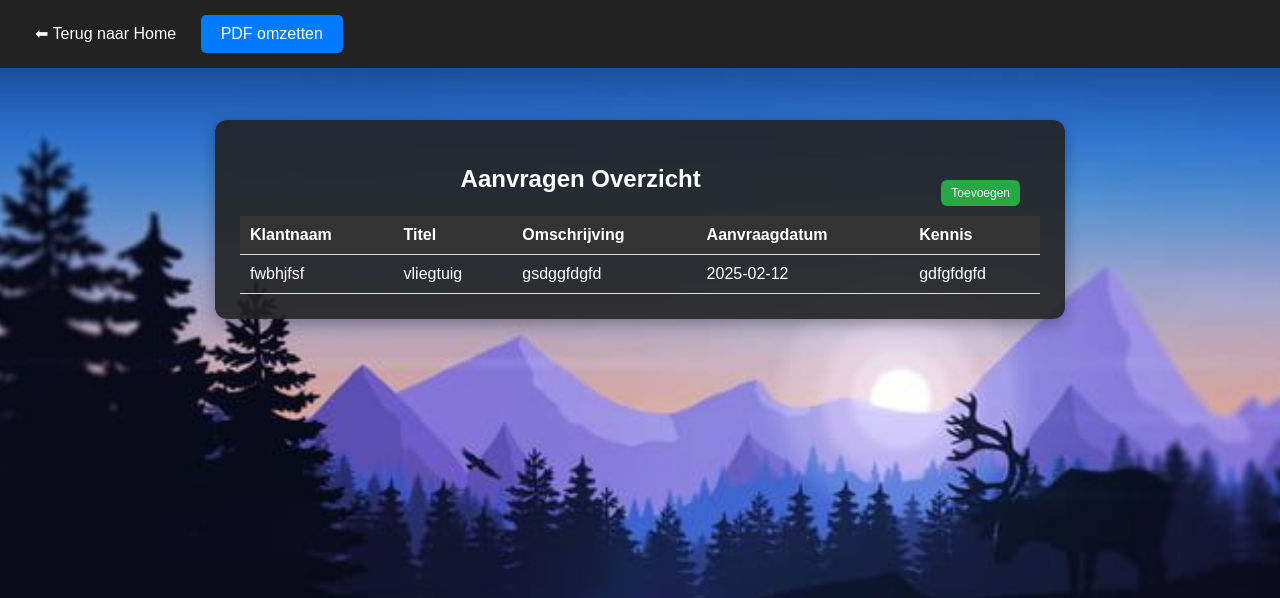
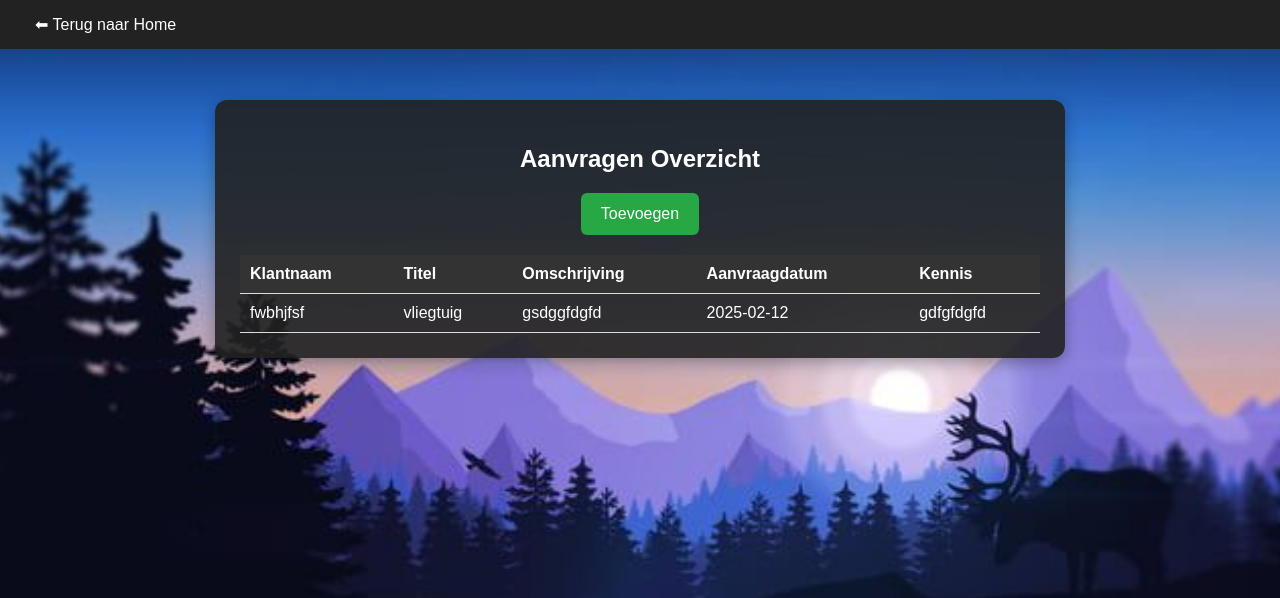
Before and after one commit to luukEU/urenregistratiesysteem, a PHP site: page /aanvrageninfo.php in a window 1280 px wide. Shown: the top 598 px of the page. Run offline with PHP 8.4, Linux system fonts and the light colour scheme; data comes from the database, SQL or seed files in the repository.

Commit message:
knop in het midden

```diff
--- a/aanvrageninfo.php
+++ b/aanvrageninfo.php
@@ -7,7 +7,6 @@ $conn = new mysqli($servername, $username, $password, $dbname);
 if ($conn->connect_error) {
     die("Verbinding mislukt: " . $conn->connect_error);
 }
-
 
 // Haal aanvragen op
 $sql = "SELECT * FROM aanvragen";
@@ -28,7 +27,6 @@ $result = $conn->query($sql);
       display: flex;
       flex-direction: column;
       align-items: center;
-      justify-content: flex-start;
       margin: 0;
       padding: 0;
     }
@@ -36,7 +34,6 @@ $result = $conn->query($sql);
       width: 100%;
       background: #222;
       padding: 15px;
-      text-align: left;
       position: fixed;
       top: 0;
       left: 0;
@@ -60,9 +57,9 @@ $result = $conn->query($sql);
       width: 80%;
       max-width: 800px;
       margin-top: 100px;
+      text-align: center;
     }
     h2 {
-      text-align: center;
       margin-bottom: 20px;
     }
     table {
@@ -81,112 +78,48 @@ $result = $conn->query($sql);
     tr:hover {
       background-color: #444;
     }
-    /* Zorgt ervoor dat de knoppen in de Acties-cel naast elkaar blijven */
-    .actions-cell {
+    /* Knop gecentreerd */
+    .btn-add {
       display: flex;
-      align-items: center;
-      gap: 10px;
-      white-space: nowrap;
+      justify-content: center;
+      margin: 20px 0;
     }
-    /* Kleine knoppen: zowel voor Toevoegen als Verwijderen */
-    .btn-add-small, .btn-delete {
-      padding: 6px 10px;
-      border: none;
-      cursor: pointer;
-      border-radius: 6px;
-      font-size: 12px;
-      transition: 0.3s ease-in-out;
-    }
-    .btn-add-small {
+    .btn-add a button {
       background: #28a745;
       color: white;
+      padding: 12px 20px;
+      border: none;
+      border-radius: 6px;
+      font-size: 16px;
+      cursor: pointer;
+      transition: 0.3s;
     }
-    .btn-add-small:hover {
+    .btn-add a button:hover {
       background: #218838;
     }
-    .btn-delete {
-      background: #d9534f;
-      color: white;
-    }
-    .btn-delete:hover {
-      background: #c9302c;
-    }
-    /* Zorgt ervoor dat de Toevoegen-knop gecentreerd wordt boven de tabel */
-    .add-btn-container {
-      display: flex;
-      justify-content: center;
-      margin-bottom: 20px;
-    }
-    .add-btn {
-  float: right;
-  padding: 10px 20px;
-  color: white;
-  border: none;
-  border-radius: 5px;
-  cursor: pointer;
-}
-
-
-
   </style>
 </head>
 <body>
   <div class="navbar">
     <a href="index.html">⬅ Terug naar Home</a>
-
-    <style>
-    button {
-        background-color: #007bff; /* Blauwe achtergrond */
-        color: white; /* Witte tekst */
-        padding: 10px 20px; /* Ruimte rondom tekst */
-        font-size: 16px; /* Grotere tekst */
-        border: none; /* Geen rand */
-        border-radius: 5px; /* Afgeronde hoeken */
-        cursor: pointer; /* Hand-icoon bij hover */
-    }
-
-    button:hover {
-        background-color: #0056b3; /* Donkerdere kleur bij hover */
-    }
-
-    @media print {
-        button {
-            display: none; /* Verberg knop bij printen */
-        }
-    }
-</style>
-
-<button onclick="window.print()">PDF omzetten</button>
-
-  </div>
-
-
-  <!-- Toevoegen knop boven de tabel -->
-  <div class="add-btn-container">
-
   </div>
 
   <div class="container">
-  <h2>
-  Aanvragen Overzicht
-  <span class="add-btn">
-   <center>
-  <a href="aanvragen.html"><button class="btn-add-small">Toevoegen</button></a>
-  </center>
-  </span>
-</h2>
+    <h2>Aanvragen Overzicht</h2>
 
+    <!-- Toevoegen knop in het midden -->
+    <div class="btn-add">
+      <a href="aanvragen.html"><button>Toevoegen</button></a>
+    </div>
 
     <table>
       <thead>
         <tr>
-
           <th>Klantnaam</th>
           <th>Titel</th>
           <th>Omschrijving</th>
           <th>Aanvraagdatum</th>
           <th>Kennis</th>
-
         </tr>
       </thead>
       <tbody>
@@ -194,18 +127,15 @@ $result = $conn->query($sql);
           if ($result->num_rows > 0) {
               while ($row = $result->fetch_assoc()) {
                   echo "<tr>
-
                           <td>" . htmlspecialchars($row['klantnaam']) . "</td>
                           <td>" . htmlspecialchars($row['titel']) . "</td>
                           <td>" . htmlspecialchars($row['omschrijving']) . "</td>
                           <td>" . htmlspecialchars($row['aanvraagdatum']) . "</td>
                           <td>" . htmlspecialchars($row['kennis']) . "</td>
-
-                          </td>
                         </tr>";
               }
           } else {
-              echo "<tr><td colspan='7'>Geen aanvragen gevonden</td></tr>";
+              echo "<tr><td colspan='5'>Geen aanvragen gevonden</td></tr>";
           }
         ?>
       </tbody>
```
